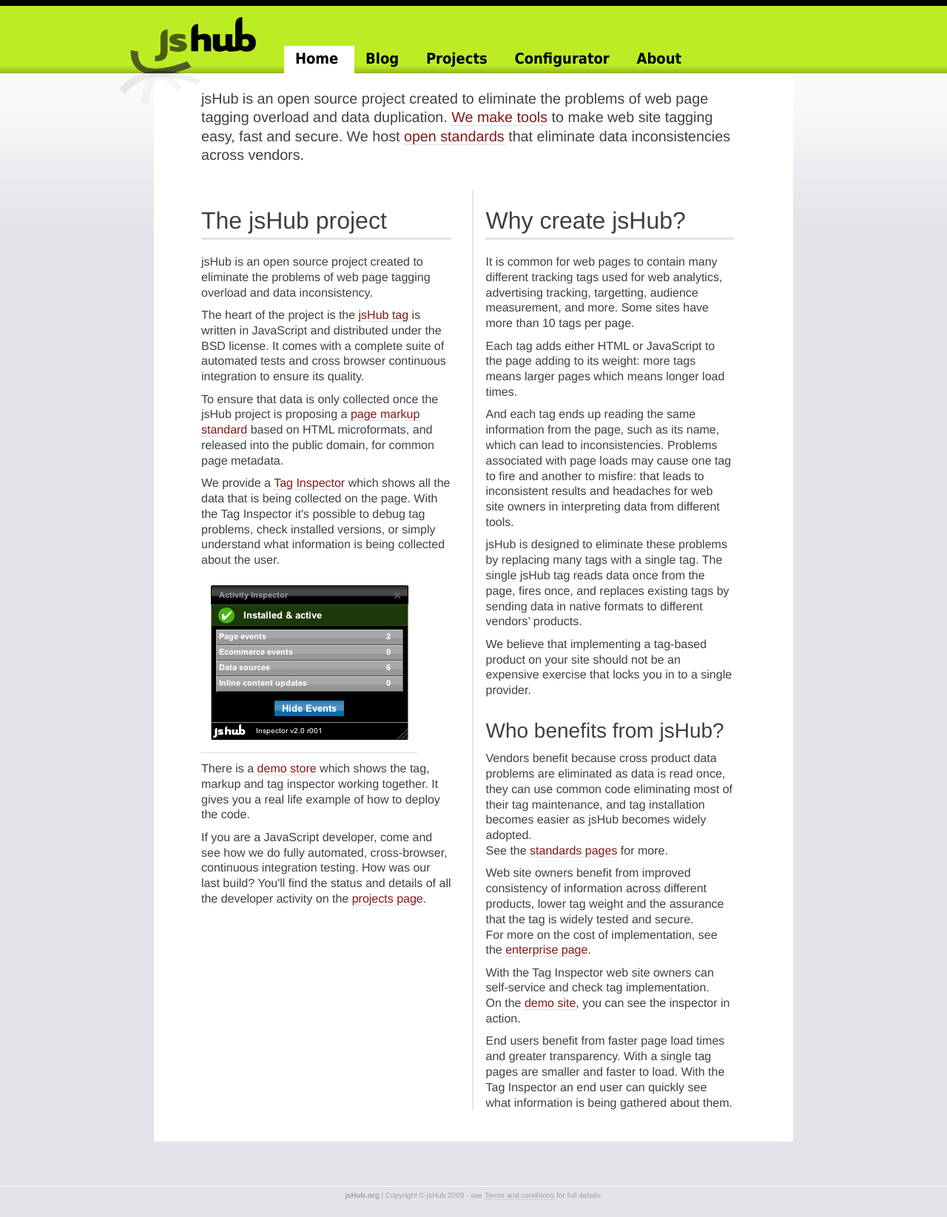
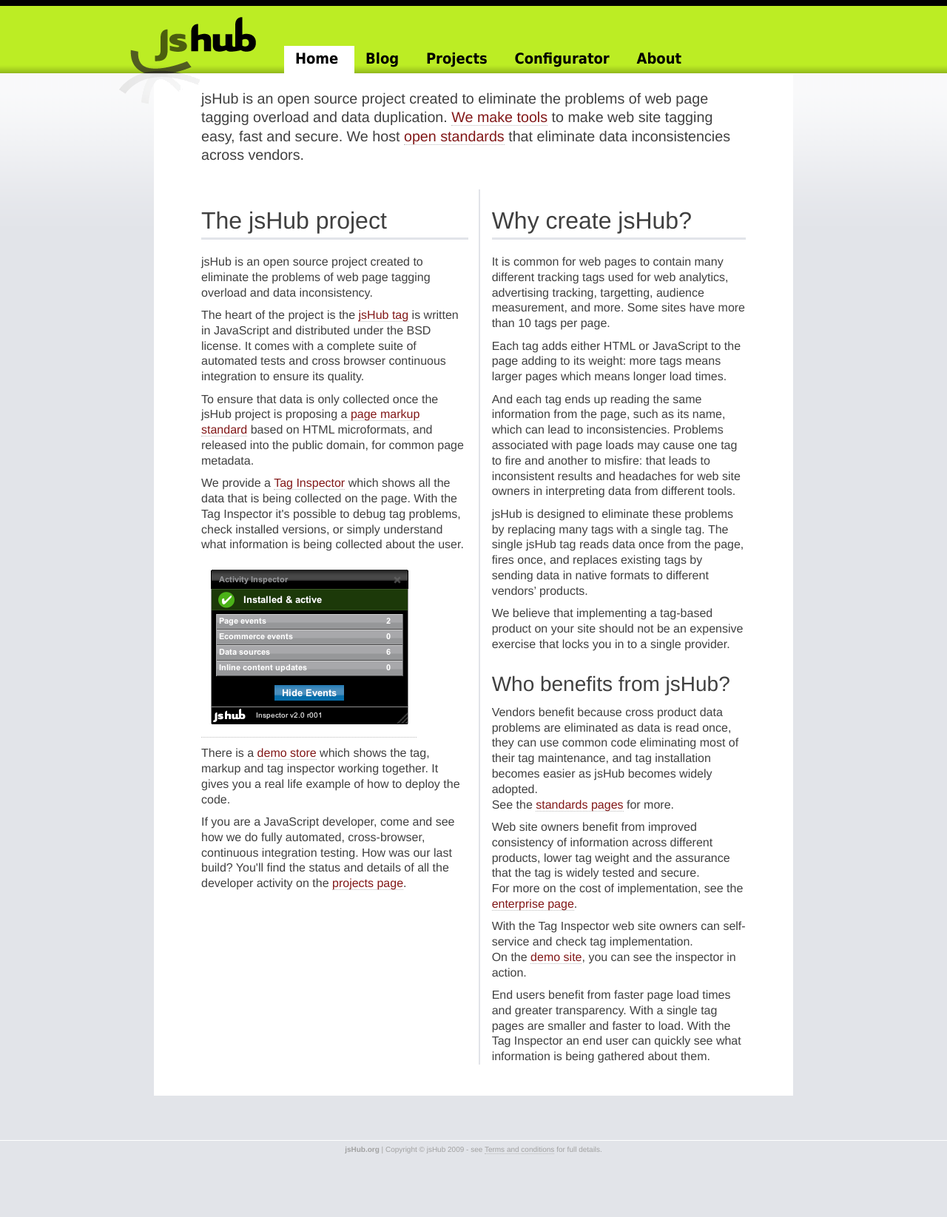
Before and after one commit to jshub/jshub.github.com, a Jekyll site: the page built from index.html, in a window 1280 px wide. Shown: the whole page at 74% size. Built offline with Jekyll 4.4.1, drawn with Linux system fonts in a browser that asks for light colours; after the commit the page ends 1583 px from its top, so only the background shows below that.

Commit message:
Removed double padding due to column gutter

```diff
--- a/stylesheets/home.css
+++ b/stylesheets/home.css
@@ -1,6 +1,3 @@
-body.home div.page div.col1 > div {
-  padding-right: 1em;
-}
 body.home div.page div.col2 > div {
   padding-left: 1em;
   border-left: 2px #e2e4e9 solid;
```
